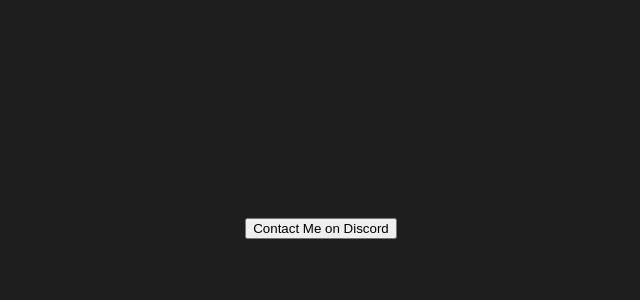
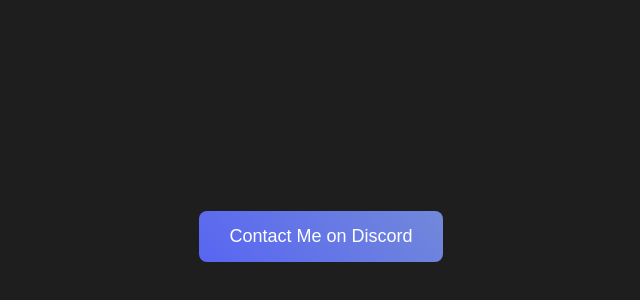
Before and after one commit to Ladrok/vercel-test, a plain HTML site: page index.html in a window 1280 px wide. Shown: the part 172-472 px from the top of the page, without its empty margins (319-959 px from the left). Drawn offline with Linux system fonts and the light colour scheme.

Commit message:
Update style.css

```diff
--- a/style.css
+++ b/style.css
@@ -1,14 +1,33 @@
 body {
     background-color: #1e1e1e;
-    color: #ff0000;
-    font-family: Arial, sans-serif;
     display: flex;
     justify-content: center;
     align-items: center;
     height: 100vh;
-    margin: 0;
 }
-h1 {
-    font-size: 4rem;
-    color: #00ff88;
+
+button {
+    padding: 15px 30px;
+    font-size: 18px;
+    background: linear-gradient(45deg, #5865F2, #7289DA);
+    color: white;
+    border: none;
+    border-radius: 8px;
+    cursor: pointer;
+    transition: transform 0.3s, box-shadow 0.3s;
 }
+
+button:hover {
+    transform: scale(1.05);
+    box-shadow: 0 0 15px #7289DA;
+}
+
+button.clicked {
+    animation: pulse 0.8s ease-out;
+}
+
+@keyframes pulse {
+    0% { transform: scale(1); box-shadow: 0 0 0px #7289DA; }
+    50% { transform: scale(1.2); box-shadow: 0 0 30px #5865F2; }
+    100% { transform: scale(1); box-shadow: 0 0 0px #7289DA; }
+}
```
